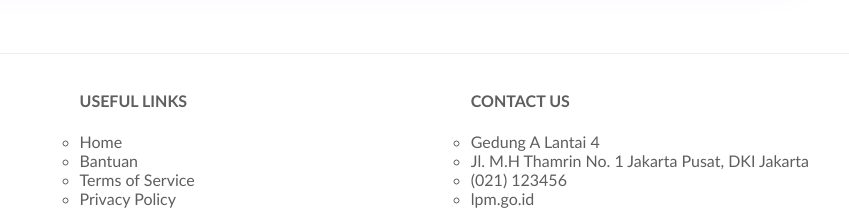
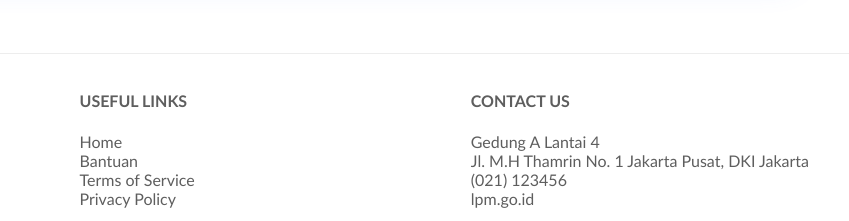
Before and after one commit to ichfan-XD/projectdts.github.io, a plain HTML site: page index.html in a window 1280 px wide. Shown: the part 2582-2803 px from the top of the page, 407-1256 px from the left. Drawn offline with Linux system fonts and the light colour scheme.

Commit message:
Update style.css

```diff
--- a/style.css
+++ b/style.css
@@ -351,7 +351,7 @@ footer p,
 footer ul,
 footer li{
     color:#5e5e5e;
-    list-style: circle;
+    list-style: none;
 }
 
 
```
